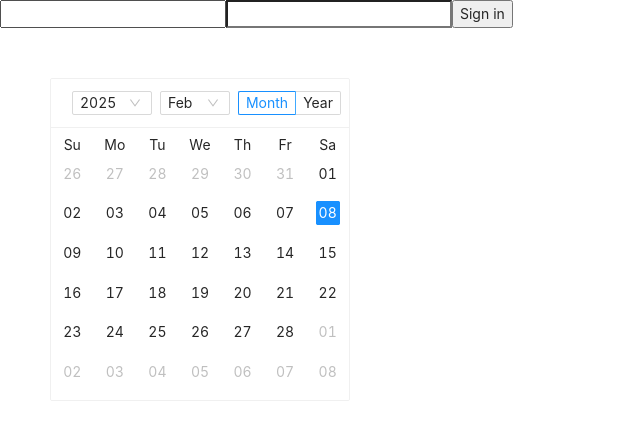
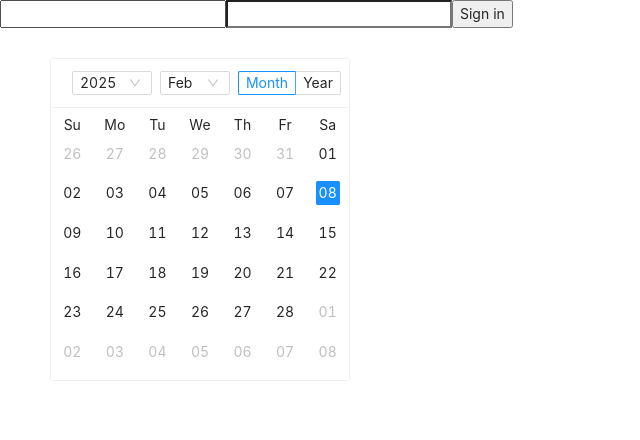
Before and after one commit to soshirokov/MyCostsNew, a React (Create React App) app: page /login/redirect/1 in a window 1280 px wide. Shown: the top 440 px of the page, without its empty margins (0-640 px from the left). Built offline with nearby package versions, Linux system fonts and the light colour scheme; no server answers.

Commit message:
Calendar

```diff
--- a/src/Components/Calendar/style/index.css
+++ b/src/Components/Calendar/style/index.css
@@ -2,5 +2,5 @@
     width: 300px;
     border: 1px solid #f0f0f0;
     border-radius: 2px;
-    margin: 50px 50px;
+    margin: 30px 50px;
 }
```
